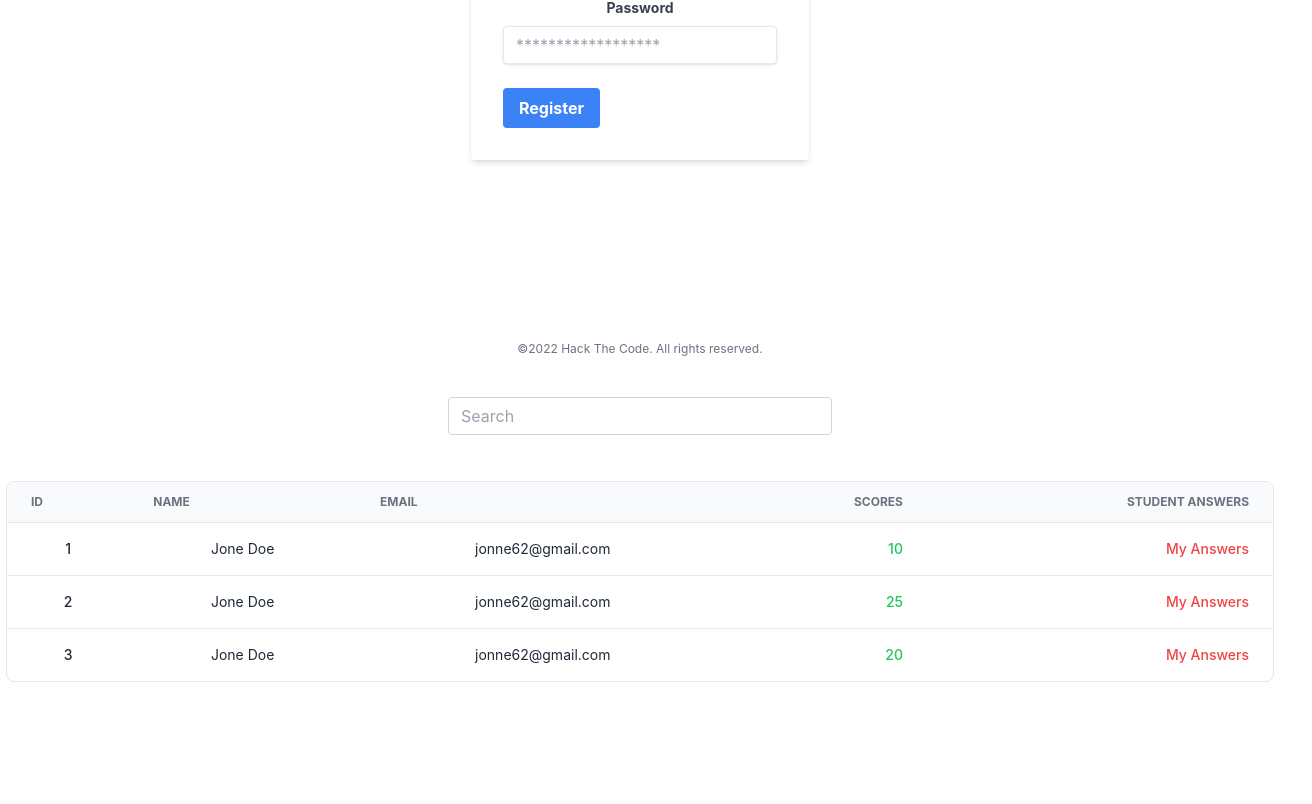
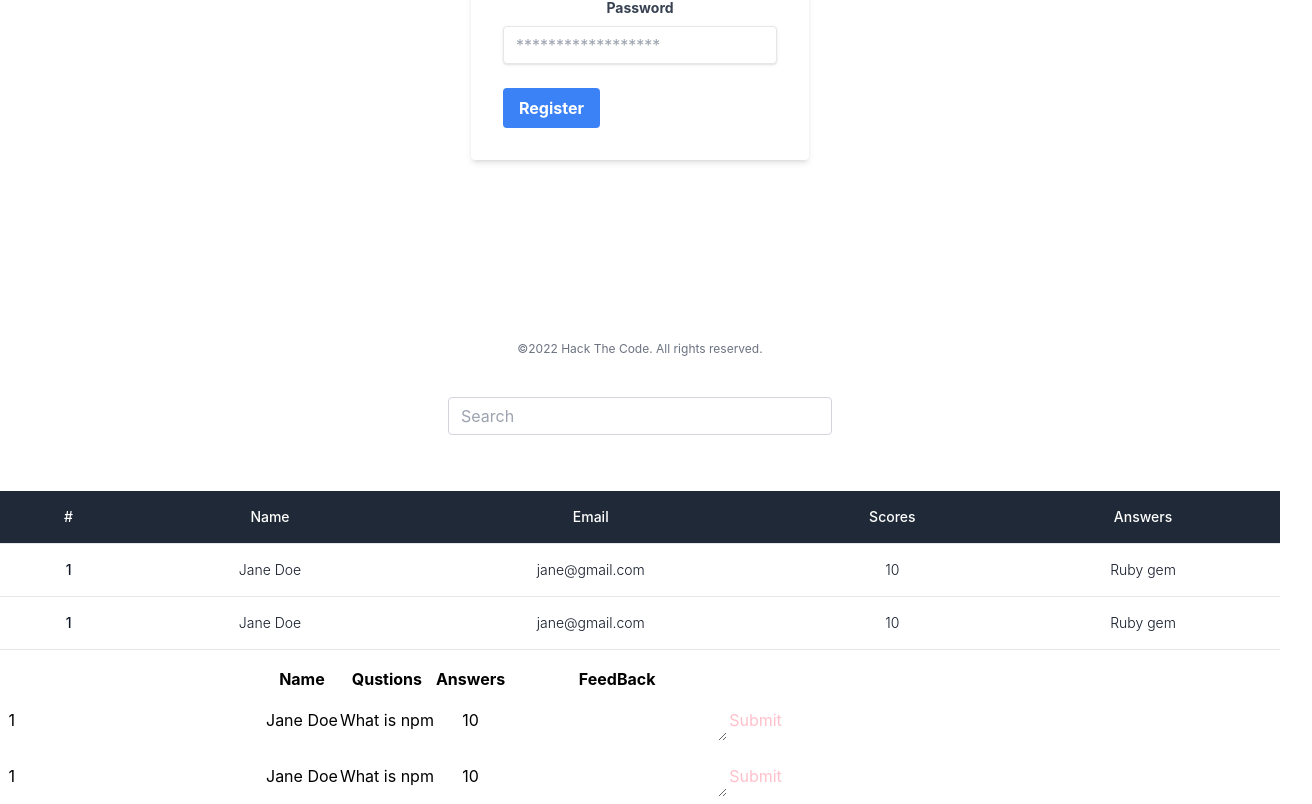
Before and after one commit to ElvisWG/Phase-4-Moringa-Clone, a React (Create React App) app: page / in a window 1280 px wide. Shown: the part 403-1207 px from the top of the page, 1312 px wide, since content can reach past the window. Before the commit the page ends 1091 px from the top, so only its background shows below. Built offline with nearby package versions, Linux system fonts and the light colour scheme.

Commit message:
"Updated "

```diff
--- a/src/App.js
+++ b/src/App.js
@@ -2,6 +2,7 @@ import "./App.css";
 import LoginPage from "./components/Login/login";
 import RegisterPage from "./components/Register/Register";
 import StudentList from "./components/StudentList/StudentList";
+import FeedBack from "./components/FeedBack/FeedBack";
 
 function App() {
   return (
@@ -9,6 +10,7 @@ function App() {
       {/* <LoginPage /> */}
       <RegisterPage />
       <StudentList />
+      <FeedBack />
     </div>
   );
 }
--- /dev/null
+++ b/src/components/FeedBack/FeedBack.js
@@ -0,0 +1,57 @@
+import React from "react";
+
+function FeedBack() {
+  const students = [
+    {
+      name: "Jane Doe",
+      question: "What is npm",
+      Answer: "10",
+    },
+
+    {
+      name: "Jane Doe",
+      question: "What is npm",
+      Answer: "10",
+    },
+  ];
+  return (
+    <table className="table table-bordered table-dark table table-hover ">
+      <thead>
+        <tr>
+          <th>
+            <span className="custom-checkbox">
+              <input type="text" id="selectAll" />
+              <label for="selectAll"></label>
+            </span>
+          </th>
+          <th>Name</th>
+          <th>Qustions</th>
+          <th>Answers</th>
+          <th>FeedBack</th>
+
+          {/* <th>Bus</th> */}
+          {/* <th>Edit Details</th> */}
+        </tr>
+      </thead>
+      <tbody>
+        {students.map((student, index) => (
+          <tr key={index}>
+            <td>
+              <span className="custom-checkbox">
+                <input type="text" id="checkbox1" name="options[]" value="1" />
+                <label for="checkbox1"></label>
+              </span>
+            </td>
+            <td>{student.name}</td>
+            <td>{student.question}</td>
+            <td>{student.Answer}</td>
+            <td><div class="div"><textarea></textarea></div></td>
+            <td style={{ color: "pink" }}>Submit</td>
+          </tr>
+        ))}
+      </tbody>
+    </table>
+  );
+}
+
+export default FeedBack;
--- a/src/components/StudentList/StudentList.js
+++ b/src/components/StudentList/StudentList.js
@@ -1,6 +1,23 @@
 import React, { useState } from "react";
+import { set } from "react-hook-form";
 
 function StudentList({ onSearching }) {
+  const students = [
+    {
+      name: "Jane Doe",
+      email: "jane@gmail.com",
+      score: "10",
+      answer: "Ruby gem",
+    },
+
+    {
+      name: "Jane Doe",
+      email: "jane@gmail.com",
+      score: "10",
+      answer: "Ruby gem",
+    },
+  ];
+
   const [search, setSearch] = useState("");
 
   function handleChange(e) {
@@ -44,119 +61,70 @@ function StudentList({ onSearching }) {
           </div>
         </div>
       </div>
-
-      <div className="flex flex-col">
-        <div className="overflow-x-auto">
-          <div className="p-1.5 w-full inline-block align-middle">
-            <div className="overflow-hidden border rounded-lg">
-              <table className="min-w-full divide-y divide-gray-200">
-                <thead className="bg-gray-50">
+      <div class="flex flex-col">
+        <div class="overflow-x-auto sm:-mx-6 lg:-mx-8">
+          <div class="py-4 inline-block min-w-full sm:px-6 lg:px-8">
+            <div class="overflow-hidden">
+              <table className="min-w-full text-center">
+                <thead className="border-b bg-gray-800">
                   <tr>
                     <th
                       scope="col"
-                      className="px-6 py-3 text-xs font-bold text-left text-gray-500 uppercase "
+                      class="text-sm font-medium text-white px-6 py-4"
                     >
-                      ID
+                      #
                     </th>
                     <th
                       scope="col"
-                      className="px-6 py-3 text-xs font-bold text-left text-gray-500 uppercase "
+                      class="text-sm font-medium text-white px-6 py-4"
                     >
                       Name
                     </th>
                     <th
                       scope="col"
-                      className="px-6 py-3 text-xs font-bold text-left text-gray-500 uppercase "
+                      class="text-sm font-medium text-white px-6 py-4"
                     >
                       Email
                     </th>
                     <th
                       scope="col"
-                      className="px-6 py-3 text-xs font-bold text-right text-gray-500 uppercase "
+                      class="text-sm font-medium text-white px-6 py-4"
                     >
                       Scores
                     </th>
                     <th
                       scope="col"
-                      className="px-6 py-3 text-xs font-bold text-right text-gray-500 uppercase "
+                      class="text-sm font-medium text-white px-6 py-4"
                     >
-                      Student Answers
+                      Answers
                     </th>
+
+                    {/* <th>Bus</th> */}
+                    {/* <th>Edit Details</th> */}
                   </tr>
                 </thead>
-                <tbody className="divide-y divide-gray-200">
-                  <tr>
-                    <td className="px-6 py-4 text-sm font-medium text-gray-800 whitespace-nowrap">
+                <tbody>
+                  {students.map((student, index) => (
+                    <tr key={index} class="bg-white border-b">
+                      <td class="px-6 py-4 whitespace-nowrap text-sm font-medium text-gray-900">
                         1
                       </td>
-                    <td className="px-6 py-4 text-sm text-gray-800 whitespace-nowrap">
-                      Jone Doe
+                      <td class="text-sm text-gray-900 font-light px-6 py-4 whitespace-nowrap">
+                        {student.name}
                       </td>
-                    <td className="px-6 py-4 text-sm text-gray-800 whitespace-nowrap">
-                      jonne62@gmail.com
+                      <td class="text-sm text-gray-900 font-light px-6 py-4 whitespace-nowrap">
+                        {student.email}
                       </td>
-                    <td className="px-6 py-4 text-sm font-medium text-right whitespace-nowrap">
-                      <a
-                        className="text-green-500 hover:text-green-700"
-                        href="#"
-                      >
-                        10
-                      </a>
+                      <td class="text-sm text-gray-900 font-light px-6 py-4 whitespace-nowrap">
+                        {student.score}
                       </td>
-                    <td className="px-6 py-4 text-sm font-medium text-right whitespace-nowrap">
-                      <a className="text-red-500 hover:text-red-700" href="#">
-                        My Answers
-                      </a>
+                      <td class="text-sm text-gray-900 font-light px-6 py-4 whitespace-nowrap">
+                        {student.answer}
                       </td>
+                      {/* <td>{booking.customer.bus}</td> */}
+                      {/* <td  onClick={handleClick}style={{ color: "pink" }}>Edit</td> */}
                     </tr>
-                  <tr>
-                    <td className="px-6 py-4 text-sm font-medium text-gray-800 whitespace-nowrap">
-                      2
-                    </td>
-                    <td className="px-6 py-4 text-sm text-gray-800 whitespace-nowrap">
-                      Jone Doe
-                    </td>
-                    <td className="px-6 py-4 text-sm text-gray-800 whitespace-nowrap">
-                      jonne62@gmail.com
-                    </td>
-                    <td className="px-6 py-4 text-sm font-medium text-right whitespace-nowrap">
-                      <a
-                        className="text-green-500 hover:text-green-700"
-                        href="#"
-                      >
-                        25
-                      </a>
-                    </td>
-                    <td className="px-6 py-4 text-sm font-medium text-right whitespace-nowrap">
-                      <a className="text-red-500 hover:text-red-700" href="#">
-                        My Answers
-                      </a>
-                    </td>
-                  </tr>
-                  <tr>
-                    <td className="px-6 py-4 text-sm font-medium text-gray-800 whitespace-nowrap">
-                      3
-                    </td>
-                    <td className="px-6 py-4 text-sm text-gray-800 whitespace-nowrap">
-                      Jone Doe
-                    </td>
-                    <td className="px-6 py-4 text-sm text-gray-800 whitespace-nowrap">
-                      jonne62@gmail.com
-                    </td>
-                    <td className="px-6 py-4 text-sm font-medium text-right whitespace-nowrap">
-                      <a
-                        className="text-green-500 hover:text-green-700"
-                        href="#"
-                      >
-                        20
-                      </a>
-                    </td>
-                    <td className="px-6 py-4 text-sm font-medium text-right whitespace-nowrap">
-                      <a className="text-red-500 hover:text-red-700" href="#">
-                        My Answers
-                      </a>
-                    </td>
-                  </tr>
+                  ))}
                 </tbody>
               </table>
             </div>
```
Lines whose indentation alone changed are shown as unchanged.
